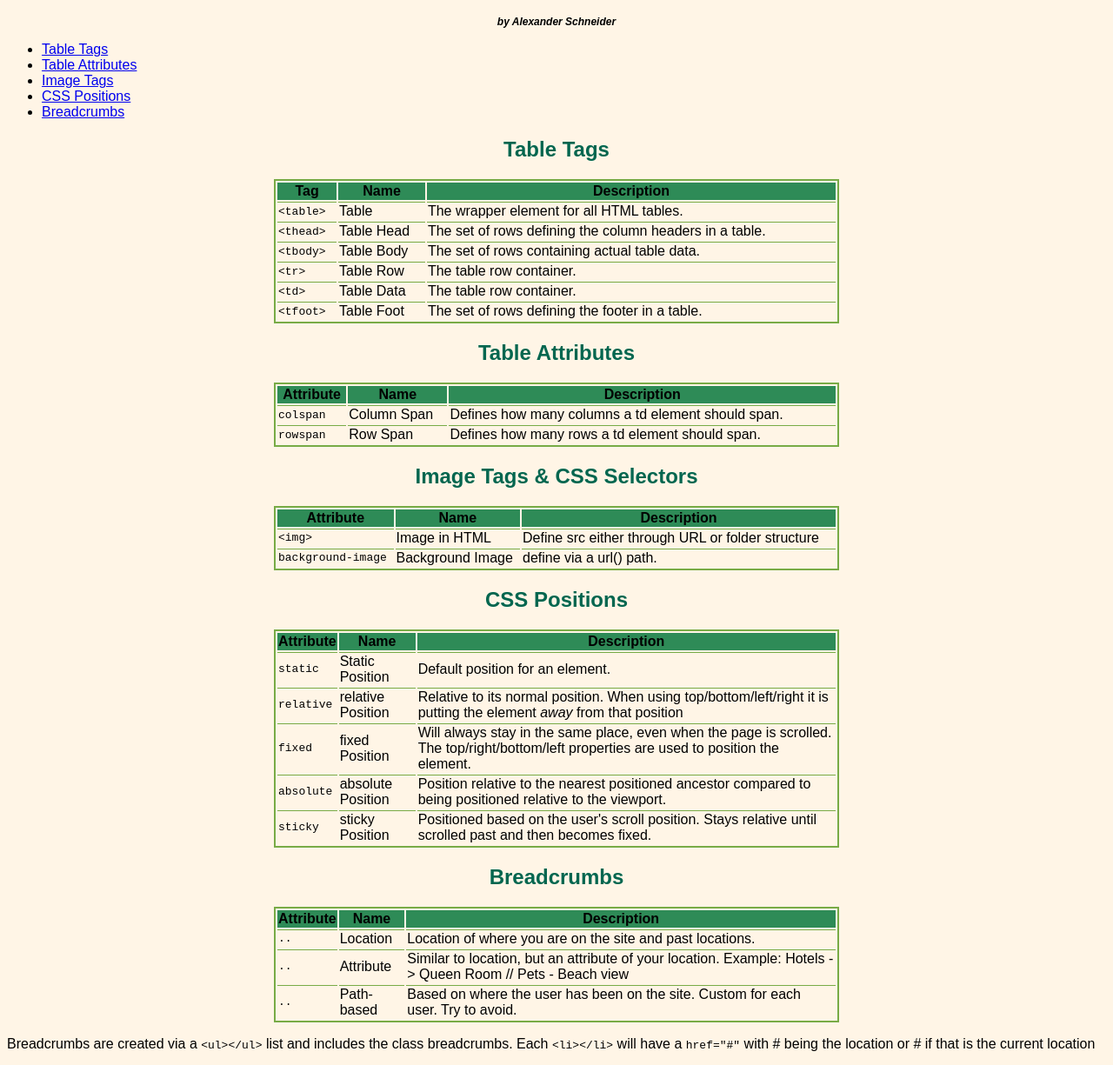
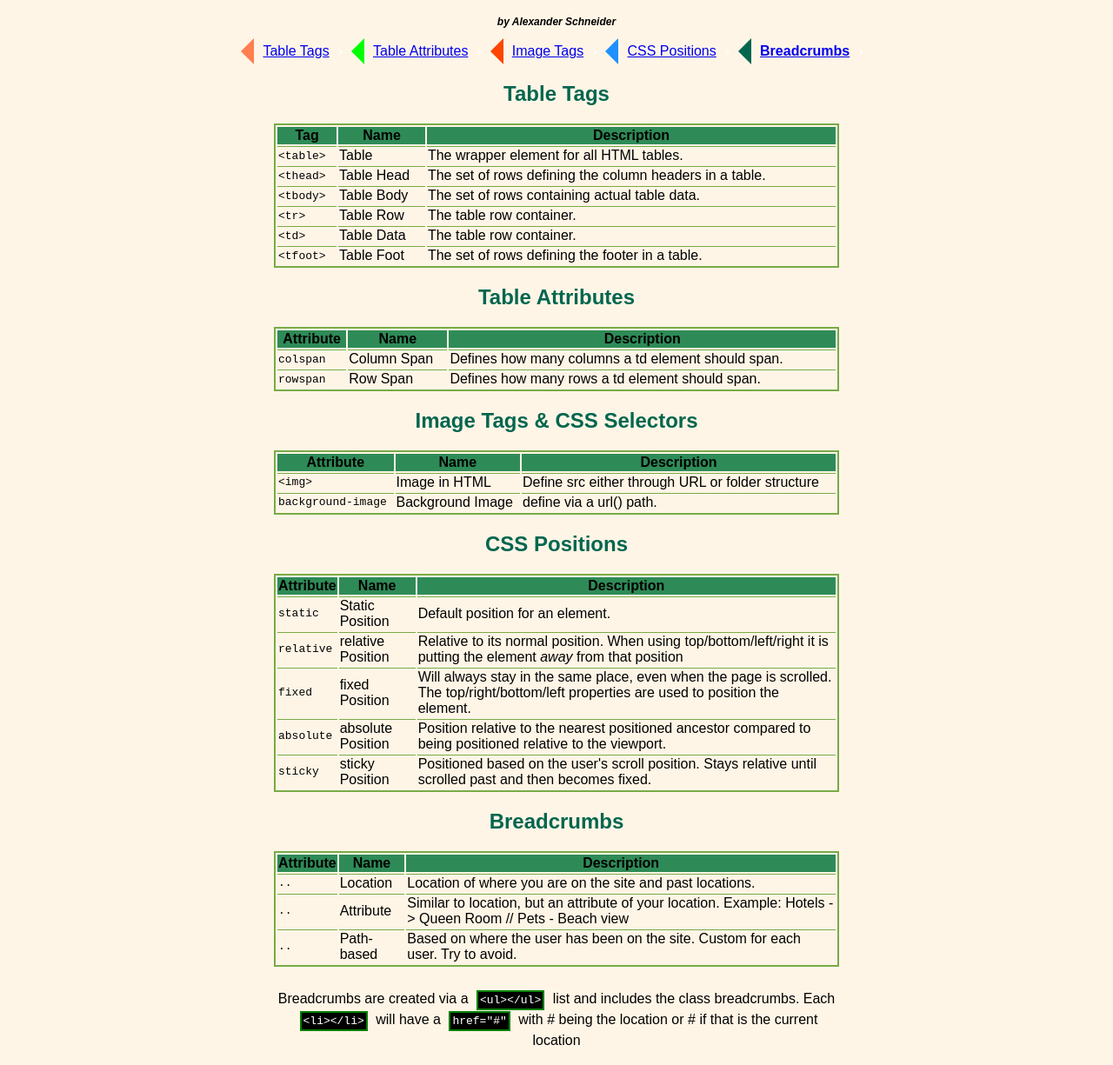
Before and after one commit to dav3schneider/Dav3Schneider.github.io, a plain HTML site: page index.html in a window 1280 px wide. Shown: the part 48-1273 px from the top of the page at 87% size. Drawn offline with Linux system fonts and the light colour scheme.

Commit message:
Update styles.css

```diff
--- a/styles.css
+++ b/styles.css
@@ -1,6 +1,7 @@
 body {
     font-family: Arial, sans-serif;
     background-color: #FFF5E6;
+    box-sizing: border-box;
   }
 
 h1 {
@@ -37,3 +38,122 @@ body {
     font-size: 12px;
     text-align: center;
 }
+
+#breadcrumbs-text {
+    text-align: center;
+    width: 650px;
+    margin: 25px auto;
+    line-height: 1.5;
+}
+
+.example {
+    width: 650px;
+    margin: 25px auto;
+}
+
+.example h3 {
+    font-weight: bold;
+    text-decoration: underline;
+    text-align: center;
+}
+
+p code {
+    background-color: black;
+    color: white;
+    border: 2px solid green;
+    margin: 5px;
+    padding: 2px;
+}
+
+pre {
+  background-color: black;
+  border: 3px solid green;
+  color: #fff;
+  font-size: 16px;
+  box-sizing: border-box;
+}
+
+/* Style for the breadcrumb list */
+.breadcrumb {
+  display: flex;
+  justify-content: center; /* Center horizontally */
+  align-items: center; /* Center vertically */
+  list-style: none;
+  padding: 0;
+  margin: 0;
+}
+
+/* Style for each breadcrumb item */
+.breadcrumb li {
+  display: flex;
+  align-items: center;
+  margin-right: 10px;
+  font-size: 16px;
+}
+
+/* Style for the chevron icon */
+.breadcrumb li::after {
+  content: "\203A";
+  margin-left: 10px;
+  color: #fff;
+}
+
+/* Style for the first breadcrumb item */
+.breadcrumb li:first-child::before {
+  content: "";
+  width: 0;
+  height: 0;
+  border-top: 15px solid transparent;
+  border-bottom: 15px solid transparent;
+  border-right: 15px solid #ff7f50;
+  margin-right: 10px;
+}
+
+/* Style for the second breadcrumb item */
+.breadcrumb li:nth-child(2)::before {
+  content: "";
+  width: 0;
+  height: 0;
+  border-top: 15px solid transparent;
+  border-bottom: 15px solid transparent;
+  border-right: 15px solid #00ff00;
+  margin-right: 10px;
+}
+
+/* Style for the third breadcrumb item */
+.breadcrumb li:nth-child(3)::before {
+  content: "";
+  width: 0;
+  height: 0;
+  border-top: 15px solid transparent;
+  border-bottom: 15px solid transparent;
+  border-right: 15px solid #ff4500;
+  margin-right: 10px;
+}
+
+/* Style for the fourth breadcrumb item */
+.breadcrumb li:nth-child(4)::before {
+  content: "";
+  width: 0;
+  height: 0;
+  border-top: 15px solid transparent;
+  border-bottom: 15px solid transparent;
+  border-right: 15px solid #1e90ff;
+  margin-right: 10px;
+}
+
+/* Style for the fifth breadcrumb item */
+.breadcrumb li:nth-child(5)::before {
+  content: "";
+  width: 0;
+  height: 0;
+  border-top: 15px solid transparent;
+  border-bottom: 15px solid transparent;
+  border-right: 15px solid #02664F;
+  margin-right: 10px;
+}
+
+/* Style for the last breadcrumb item */
+.breadcrumb li:last-child {
+  font-weight: bold;
+}
```
Lines whose indentation alone changed are shown as unchanged.
